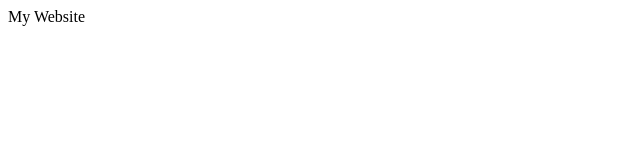
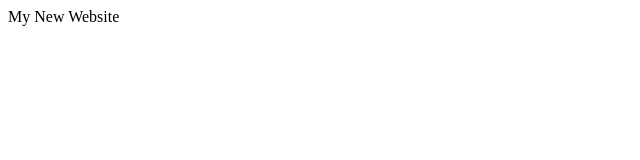
Before and after one commit to laithalenooz/practice10, a plain HTML site: page index.html in a window 1280 px wide. Shown: the full height of the page, 0-640 px from the left. Drawn offline with Linux system fonts and the light colour scheme.

Commit message:
recommitted

```diff
--- a/index.html
+++ b/index.html
@@ -1,7 +1,7 @@
 <html>
 <body>
 <p>
-My Website
+My New Website
 </p>
 </body>
 </html>
```
